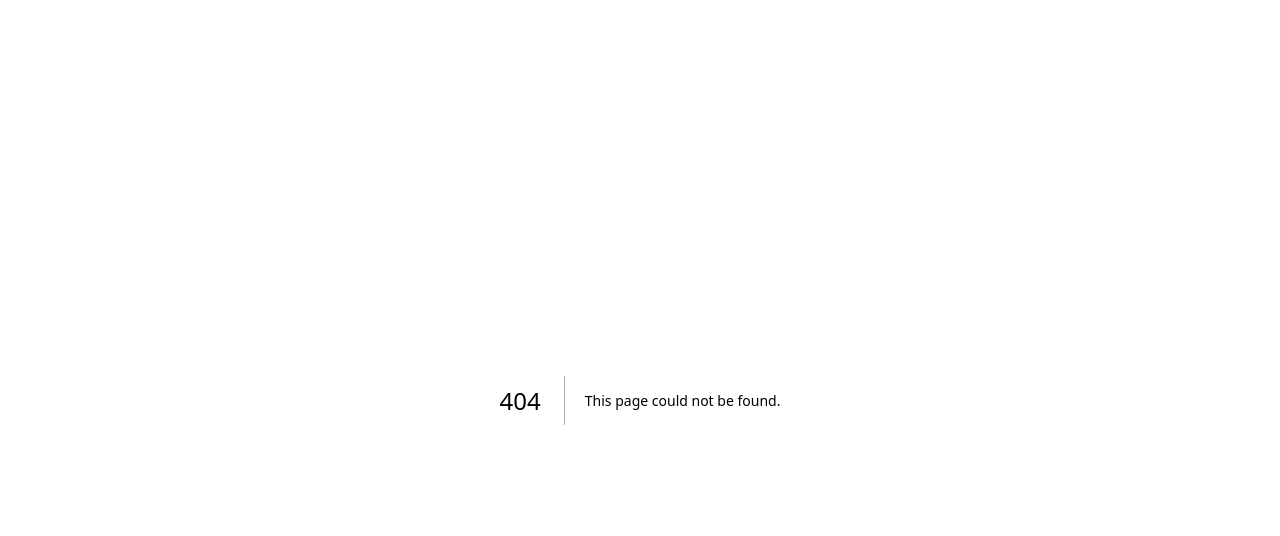
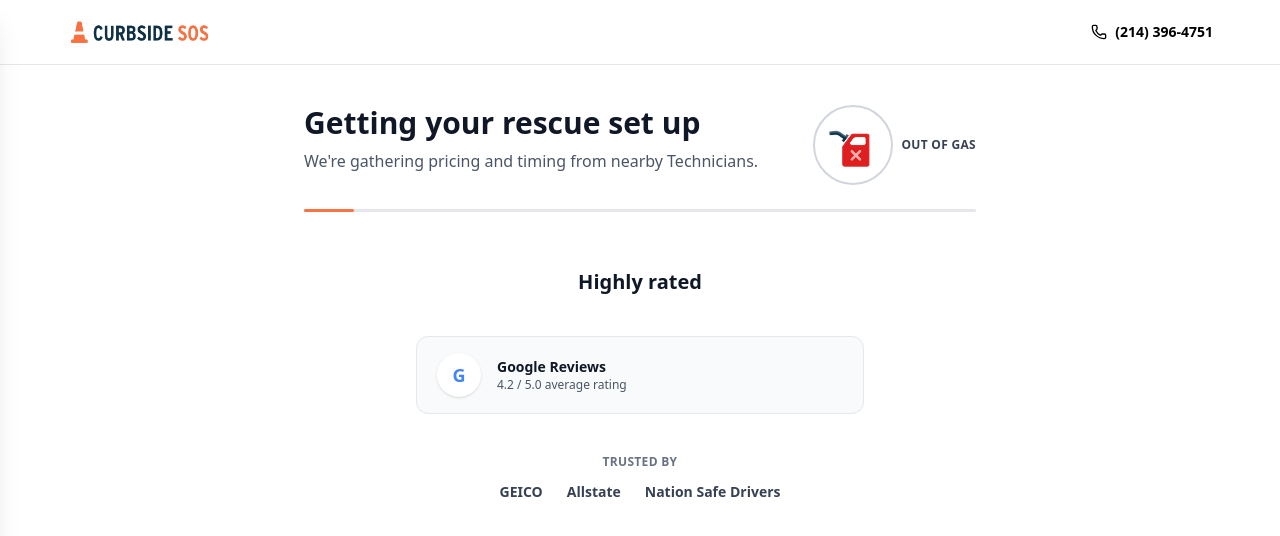
Before and after one commit to Hamzaali0088/curbsidesos, a Next.js app: page /rescue/1/quotes in a window 1280 px wide. Before the commit this address had no page. Shown: the top 536 px of the page. Built offline with nearby package versions, Linux system fonts and the light colour scheme.

Commit message:
steps of submit

```diff
--- a/src/data/services.json
+++ b/src/data/services.json
@@ -170,13 +170,21 @@
         "description": "Tell us a bit more so we can send the right fuel.",
         "questions": [
           {
-            "id": "fuel_type",
-            "text": "Do you know your vehicle's fuel type (gasoline, diesel, etc.)?",
-            "type": "yes_no"
+            "id": "vehicle_fuel",
+            "text": "What fuel does your vehicle use?",
+            "type": "single_choice",
+            "options": ["Gasoline", "Diesel", "Electric"]
           },
           {
-            "id": "safe_location",
-            "text": "Are you stopped in a safe location off the roadway?",
+            "id": "gas_type",
+            "text": "What type of gas does your vehicle need?",
+            "type": "single_choice",
+            "options": ["Regular (87)", "Premium (91-94)"],
+            "dependsOn": { "questionId": "vehicle_fuel", "value": "Gasoline" }
+          },
+          {
+            "id": "battery_dead",
+            "text": "Is your battery dead?",
             "type": "yes_no"
           }
         ],
--- a/src/pages/rescue/[id]/motorist.jsx
+++ b/src/pages/rescue/[id]/motorist.jsx
@@ -39,7 +39,7 @@
   const handleSubmit = () => {
     if (!isComplete) return;
     router.push({
-      pathname: `/rescue/${id}/confirm`,
+      pathname: `/rescue/${id}/quotes`,
       query: { service },
     });
   };
--- /dev/null
+++ b/src/pages/rescue/[id]/quotes.jsx
@@ -0,0 +1,233 @@
+import { useEffect, useMemo, useState } from "react";
+import Head from "next/head";
+import { useRouter } from "next/router";
+import Header from "@/components/home/Header";
+import Container from "@/components/common/Container";
+import servicesData from "@/data/services.json";
+import ServiceIcon from "@/components/common/ServiceIcon";
+
+const STEP_DURATION_MS = 4000;
+
+const steps = [
+  "skeleton",
+  "highly_rated",
+  "bring_fuel",
+  "insured_techs",
+  "track_technician",
+  "no_quotes",
+];
+
+function getServiceConfig(serviceId) {
+  const { services } = servicesData;
+  return services.find((service) => service.id === serviceId) || services[0];
+}
+
+export default function RescueQuotesPage() {
+  const router = useRouter();
+  const { id, service: serviceFromQuery } = router.query;
+
+  const serviceId =
+    typeof serviceFromQuery === "string" && serviceFromQuery.length > 0
+      ? serviceFromQuery
+      : "out-of-gas";
+
+  const serviceConfig = useMemo(
+    () => getServiceConfig(serviceId),
+    [serviceId]
+  );
+
+  const [activeStepIndex, setActiveStepIndex] = useState(0);
+
+  useEffect(() => {
+    if (activeStepIndex >= steps.length - 1) return;
+
+    const timer = setTimeout(() => {
+      setActiveStepIndex((prev) => Math.min(prev + 1, steps.length - 1));
+    }, STEP_DURATION_MS);
+
+    return () => clearTimeout(timer);
+  }, [activeStepIndex]);
+
+  const progressPercent =
+    (activeStepIndex / (steps.length - 1)) * 100;
+
+  const activeStep = steps[activeStepIndex];
+
+  const renderStepContent = () => {
+    switch (activeStep) {
+      case "skeleton":
+        return (
+          <div className="mt-16 flex flex-col items-center gap-10">
+            <div className="flex flex-col items-center gap-4">
+              <div className="h-20 w-20 rounded-full bg-gray-200 animate-pulse" />
+              <div className="h-3 w-40 rounded-full bg-gray-200 animate-pulse" />
+            </div>
+            <div className="w-full space-y-3">
+              <div className="h-3 w-full rounded-full bg-gray-200 animate-pulse" />
+              <div className="h-3 w-[92%] rounded-full bg-gray-200 animate-pulse" />
+              <div className="h-3 w-[85%] rounded-full bg-gray-200 animate-pulse" />
+              <div className="h-3 w-[78%] rounded-full bg-gray-200 animate-pulse" />
+              <div className="h-3 w-[70%] rounded-full bg-gray-200 animate-pulse" />
+            </div>
+          </div>
+        );
+      case "highly_rated":
+        return (
+          <div className="mt-14 space-y-10">
+            <div className="text-center">
+              <h2 className="text-xl font-semibold text-gray-900">
+                Highly rated
+              </h2>
+            </div>
+            <div className="mx-auto flex max-w-md items-center gap-4 rounded-xl border border-gray-200 bg-gray-50 px-5 py-4">
+              <div className="flex h-11 w-11 items-center justify-center rounded-full bg-white shadow-sm">
+                <span className="text-lg font-bold text-[#4285F4]">G</span>
+              </div>
+              <div>
+                <p className="text-sm font-semibold text-gray-900">
+                  Google Reviews
+                </p>
+                <p className="text-xs text-gray-600">
+                  4.2 / 5.0 average rating
+                </p>
+              </div>
+            </div>
+            <div className="text-center">
+              <h3 className="text-xs font-semibold uppercase tracking-wide text-gray-500">
+                Trusted by
+              </h3>
+              <div className="mt-3 flex flex-wrap justify-center gap-6 text-sm font-semibold text-gray-700">
+                <span>GEICO</span>
+                <span>Allstate</span>
+                <span>Nation Safe Drivers</span>
+              </div>
+            </div>
+          </div>
+        );
+      case "bring_fuel":
+        return (
+          <div className="mt-10 space-y-6">
+            <div className="flex flex-col items-center gap-6 rounded-2xl bg-[#F7F5FF] px-6 py-10">
+              <div className="h-40 w-full max-w-md rounded-2xl bg-linear-to-r from-orange-100 via-amber-50 to-orange-100" />
+              <p className="max-w-xl text-center text-sm text-gray-700">
+                A Technician will bring a few gallons of fuel for your tank
+                so that you can drive to a nearby service station to fill up.
+              </p>
+            </div>
+          </div>
+        );
+      case "insured_techs":
+        return (
+          <div className="mt-10 flex flex-col items-center gap-6">
+            <div className="flex h-32 w-32 items-center justify-center rounded-full bg-primary/10">
+              <span className="text-4xl">✓</span>
+            </div>
+            <p className="max-w-md text-center text-sm text-gray-700">
+              All Technicians are fully insured and background checked.
+            </p>
+          </div>
+        );
+      case "track_technician":
+        return (
+          <div className="mt-10 flex flex-col items-center gap-6">
+            <div className="flex h-40 w-40 items-center justify-center rounded-full bg-primary/10">
+              <div className="h-24 w-24 rounded-full bg-green-100" />
+            </div>
+            <p className="max-w-md text-center text-sm text-gray-700">
+              Track your Technician while they&apos;re en route and get live
+              ETA updates.
+            </p>
+            <p className="text-xs text-gray-500">Finishing up…</p>
+          </div>
+        );
+      case "no_quotes":
+      default:
+        return (
+          <div className="mt-10 space-y-6">
+            <div>
+              <h2 className="text-2xl font-bold text-gray-900">
+                No quotes received
+              </h2>
+              <p className="mt-2 text-sm text-gray-600">
+                Unfortunately, there are no nearby Technicians available right now.
+              </p>
+            </div>
+            <div className="h-72 w-full overflow-hidden rounded-2xl border border-gray-200">
+              <div className="h-full w-full bg-[url('https://maps.gstatic.com/mapfiles/api-3/images/google4.png')] bg-cover bg-center opacity-40" />
+            </div>
+            <div className="flex flex-col gap-3 sm:flex-row">
+              <button
+                type="button"
+                disabled
+                className="flex-1 rounded-lg bg-gray-200 px-4 py-3 text-center text-sm font-semibold uppercase tracking-wide text-gray-500"
+              >
+                Select Technician
+              </button>
+              <button
+                type="button"
+                onClick={() => {
+                  if (typeof id === "string") {
+                    router.push(`/rescue/${id}/location`);
+                  } else {
+                    router.push("/get-support");
+                  }
+                }}
+                className="flex-1 rounded-lg border border-primary px-4 py-3 text-center text-sm font-bold uppercase tracking-wide text-primary hover:bg-primary hover:text-white"
+              >
+                Restart request
+              </button>
+            </div>
+          </div>
+        );
+    }
+  };
+
+  return (
+    <>
+      <Head>
+        <title>Getting your rescue set up | Curbside SOS</title>
+      </Head>
+      <div className="min-h-screen bg-white text-gray-900">
+        <Header contactNumber="(214) 396-4751" />
+        <main>
+          <Container className="py-10">
+            <div className="mx-auto max-w-2xl">
+              <div className="flex items-start justify-between gap-4">
+                <div>
+                  <h1 className="text-2xl font-bold text-gray-900 sm:text-3xl">
+                    Getting your rescue set up
+                  </h1>
+                  <p className="mt-2 text-gray-600">
+                    We&apos;re gathering pricing and timing from nearby Technicians.
+                  </p>
+                </div>
+                {serviceConfig && (
+                  <div className="flex items-center gap-2">
+                    <ServiceIcon
+                      src={serviceConfig.icon}
+                      alt={serviceConfig.name}
+                      size="sm"
+                      className="border-none bg-primary/10"
+                    />
+                    <span className="text-xs font-semibold uppercase tracking-wide text-gray-700">
+                      {serviceConfig.name}
+                    </span>
+                  </div>
+                )}
+              </div>
+
+              <div className="mt-6 h-[3px] w-full rounded-full bg-gray-200">
+                <div
+                  className="h-full rounded-full bg-primary transition-[width] duration-4000 ease-linear"
+                  style={{ width: `${progressPercent}%` }}
+                />
+              </div>
+
+              {renderStepContent()}
+            </div>
+          </Container>
+        </main>
+      </div>
+    </>
+  );
+}
```
